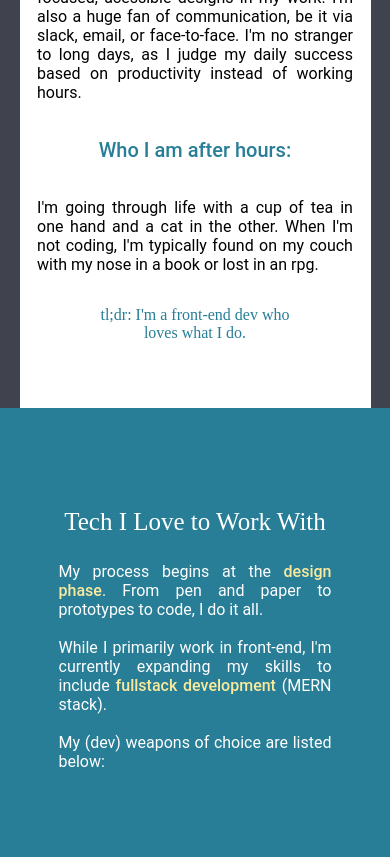
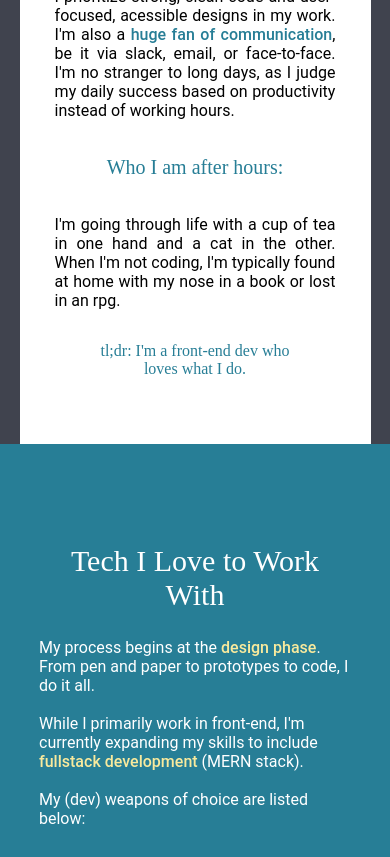
Before and after one commit to robinsonk/portfolio-2019, a React (Create React App) app: page / in a window 390 px wide. Shown: the part 1140-1997 px from the top of the page. Built offline with nearby package versions, Linux system fonts and the light colour scheme.

Commit message:
added highlights, cleaned up comments

```diff
--- a/src/Components/About/About.css
+++ b/src/Components/About/About.css
@@ -31,7 +31,7 @@
     color: #277E96;
     text-align: center;
     font-size: 20px;
-    font-family: 'Roboto', sans-serif;
+    font-family: 'Playfair Display', serif;
     font-weight: 500;
     margin-bottom: 20px;
     width: 80%;
@@ -63,33 +63,17 @@
     .about-container {
         width: auto;
         height: auto;
-        margin-left: auto;
-        margin-right: auto;
         padding-bottom: 50px;
         padding-top: 50px;
     }
 
     .about-header {
-        color: #277E96;
-        text-align: center;
-        font-size: 30px;
-        font-weight: normal;
         margin-bottom: 10px;
         width: 85%;
     }
 
     .about-content {
-        font-size: 16px;
-        font-family: 'Roboto', sans-serif;
         width: 70%;
-        font-weight: normal;
-        text-align: justify;
-    }
-
-    .tldr {
-        display: flex;
-        flex-direction: column;
-        text-align: center;
     }
 
     .span {
@@ -100,38 +84,17 @@
 @media screen and (max-width: 500px) {
     .about-container {
         width: 90%;
-        height: auto;
-        margin-left: auto;
-        margin-right: auto;
         padding-bottom: 50px;
         padding-top: 50px;
     }
 
     .about-header {
-        color: #277E96;
-        text-align: center;
-        font-size: 30px;
         font-family: 'Domine', serif;
-        font-weight: normal;
         margin-bottom: 10px;
         width: 85%;
     }
 
     .about-content {
-        font-size: 16px;
-        font-family: 'Roboto', sans-serif;
-        width: 90%;
-        font-weight: normal;
-        text-align: justify;
-    }
-
-    .tldr {
-        display: flex;
-        flex-direction: column;
-        text-align: center;
-    }
-
-    .span {
-        margin-top: 15px;
+        width: 80%;
     }
 }
--- a/src/Components/About/About.js
+++ b/src/Components/About/About.js
@@ -7,16 +7,16 @@ class About extends Component {
             <div className="about-container" id="about">
                 <h2 className="about-header">I'm Kileen and I have a lot to say</h2>
                 <p className="about-content">
-                    I'm a passionate developer who loves spending hours writing clean functions, chosing fonts, and sketching ideas on paper before bringing them to life. <br /><br />
-                    With a background in content writing and graphic design, I bring a well-rounded skillset to my work, along with the ability to effectively communicate with different roles throughout the development process.
+                    I'm a <span className="highlight3">passionate developer</span> who loves spending hours writing clean functions, chosing fonts, and sketching ideas on paper before bringing them to life. <br /><br />
+                    With a background in content writing and graphic design, I bring a <span className="highlight3">well-rounded skillset</span> to my work, along with the ability to effectively communicate with different roles throughout the development process.
                 </p>
                     <h3 className="about-header2">What it's like to work with me</h3>
                     <p className="about-content">
-                   I prioritize strong, clean code and user-focused, acessible designs in my work. I'm also a huge fan of communication, be it via slack, email, or face-to-face. I'm no stranger to long days, as I judge my daily success based on productivity instead of working hours.  <br />
+                   I prioritize strong, clean code and user-focused, acessible designs in my work. I'm also a <span className="highlight3">huge fan of communication</span>, be it via slack, email, or face-to-face. I'm no stranger to long days, as I judge my daily success based on productivity instead of working hours.  <br />
                     </p>
                     <h3 className="about-header2">Who I am after hours:</h3>
                     <p className="about-content">
-                    I'm going through life with a cup of tea in one hand and a cat in the other. When I'm not coding, I'm typically found on my couch with my nose in a book or lost in an rpg. <br />
+                    I'm going through life with a cup of tea in one hand and a cat in the other. When I'm not coding, I'm typically found at home with my nose in a book or lost in an rpg. <br />
                     </p>
                 <p className="tldr">tl;dr: I'm a front-end dev who loves what I do.</p>
             </div>
--- a/src/Components/Header/Header.css
+++ b/src/Components/Header/Header.css
@@ -52,6 +52,11 @@ header {
     font-weight: 500;
 }
 
+.highlight3 {
+    color: #277E96;
+    font-weight: 500;
+}
+
 @media screen and (max-width: 500px) {
     .hero {
         box-sizing: border-box;
@@ -59,38 +64,26 @@ header {
         width: auto;
         margin-left: 10px;
         margin-right: 10px;
-        margin-top: 50px;
         height: 620px;
-        display: flex;
-        flex-direction: column;
-        align-items: center;
-        text-align: center;
         width: auto;
     }
 
     .logo {
-        left: 0;
         padding-top: 50px;
-        width: 50px;
         margin-left: 50px;
     }
 
     header {
-        background-color: #40434E;
         margin-left: 0px;
         margin-right: 0px;
     }
 
     .hero-header {
         font-size: 30px;
-        font-family: 'Domine', serif;
-        font-weight: normal;
-        margin-bottom: 25px;
+        font-family: 'Playfair Display', serif;
     }
 
     .hero-sub {
-        font-size: 18px;
-        font-family: 'Roboto', sans-serif;
         width: 80%;
         font-weight: normal;
     }
--- a/src/Components/Nav/Nav.css
+++ b/src/Components/Nav/Nav.css
@@ -23,6 +23,7 @@
     font-size: 20px;
     margin-bottom: 10px;
     list-style: none;
+    cursor: pointer;
 }
 
 .nav-link-active {
@@ -67,7 +68,6 @@
 
     .nav-link {
         font-size: 18px;
-        cursor: pointer;
     }
 
     .nav-link-active {
--- a/src/Components/Nav/Nav.js
+++ b/src/Components/Nav/Nav.js
@@ -53,7 +53,7 @@ class Nav extends Component {
                                 spy={true}
                                 to="contact"
                                 smooth="true"
-                                offset={-200}
+                                offset={30}
                             >
                                 Contact
                             </Link>
--- a/src/Components/Projects/Projects.css
+++ b/src/Components/Projects/Projects.css
@@ -19,7 +19,7 @@
     font-size: 30px;
     font-family: 'Playfair Display', serif;
     font-weight: normal;
-    margin-bottom: 10px;
+    margin-bottom: 20px;
     width: 80%;
     color: #277E96;
 }
@@ -162,26 +162,17 @@
     }
 
     .projects-content {
-        width: 60%;
+        width: 80%;
     }
 
     .project-row {
         width: 90%;
-        margin-left: auto;
-        margin-right: auto;
         margin-bottom: 40px;
-        display: flex;
-        flex-direction: column;
-        justify-content: center;
         align-items: center;
-        border: 0px solid #40434E;
     }
 
     .project-photo {
-        width: 100%;
-        height: 330px;
-        object-fit: cover;
-        object-position: 0% 0;
+        height: 300px;
     }
 
     .photo-section {
--- a/src/Components/Sliders/Sliders.css
+++ b/src/Components/Sliders/Sliders.css
@@ -1,3 +1,4 @@
+
 .slider-container {
     background-color: #277E96;
     width: auto;
@@ -28,10 +29,6 @@
     font-weight: normal;
     text-align: center;
     margin-bottom: 50px;
-}
-
-.slider-container {
-    display: flex;
 }
 
 .sizing {
@@ -90,65 +87,34 @@
         box-sizing: border-box;
         padding-left: 50px;
         padding-right: 50px;
-        display: flex;
-        flex-wrap: wrap;
         flex-direction: row;
         justify-content: space-evenly;
-        align-items: center;
-        width: 100%;
-        margin-left: auto;
-        margin-right: auto;
-    }
-
-    .slider-container {
-        display: flex;
     }
 
     .slider-background {
-        box-sizing: border-box;
-        background-color: rgba(146, 212, 243, 0.205);
-        border-top: 2px solid rgba(41, 68, 73, 0.308);
-        border-right: 1px solid rgba(36, 91, 95, 0.644);
-        height: 27px;
         width: 205px;
     }
 
     .slider-header {
-        text-align: center;
         margin-top: 0;
-        font-size: 25px;
+        margin-bottom: 10px;
+    }
+
+    .slider-container {
+        box-sizing: border-box;
         margin-left: auto;
         margin-right: auto;
-        font-family: 'Domine', serif;
-        font-weight: normal;
-        margin-bottom: 10px;
-        width: 70%;
-    }
-    .slider-container {
-        box-sizing: border-box;
-        background-color: #277E96;
-        width: auto;
-        color: white;
-        margin-top: 0;
-        margin-left: auto;
-        margin-right: auto;
-        padding-bottom: 100px;
-        padding-top: 100px;
         display: flex;
         flex-direction: column;
         align-items: center;
     }
 
     .slider-content {
-        font-size: 16px;
-        font-family: 'Roboto', sans-serif;
-        width: 70%;
-        font-weight: normal;
-        text-align: justify;
+        width: 80%;
+        text-align: left;
     }
 
     .tech-name {
-        font-family: 'Domine', serif;
         font-size: 15px;
     }
 }
--- a/src/Components/Sliders/Sliders.js
+++ b/src/Components/Sliders/Sliders.js
@@ -62,7 +62,7 @@ class Sliders extends Component {
                 })}
                 </div>
                 <p className="slider-content">
-                    In addition to dev skills, I also have a strong background in content writing and copywriting.
+                    In addition to dev skills, I also have a strong background in <span className="highlight1">content writing</span> and copywriting.
                 </p>
             </div>
         )
```
